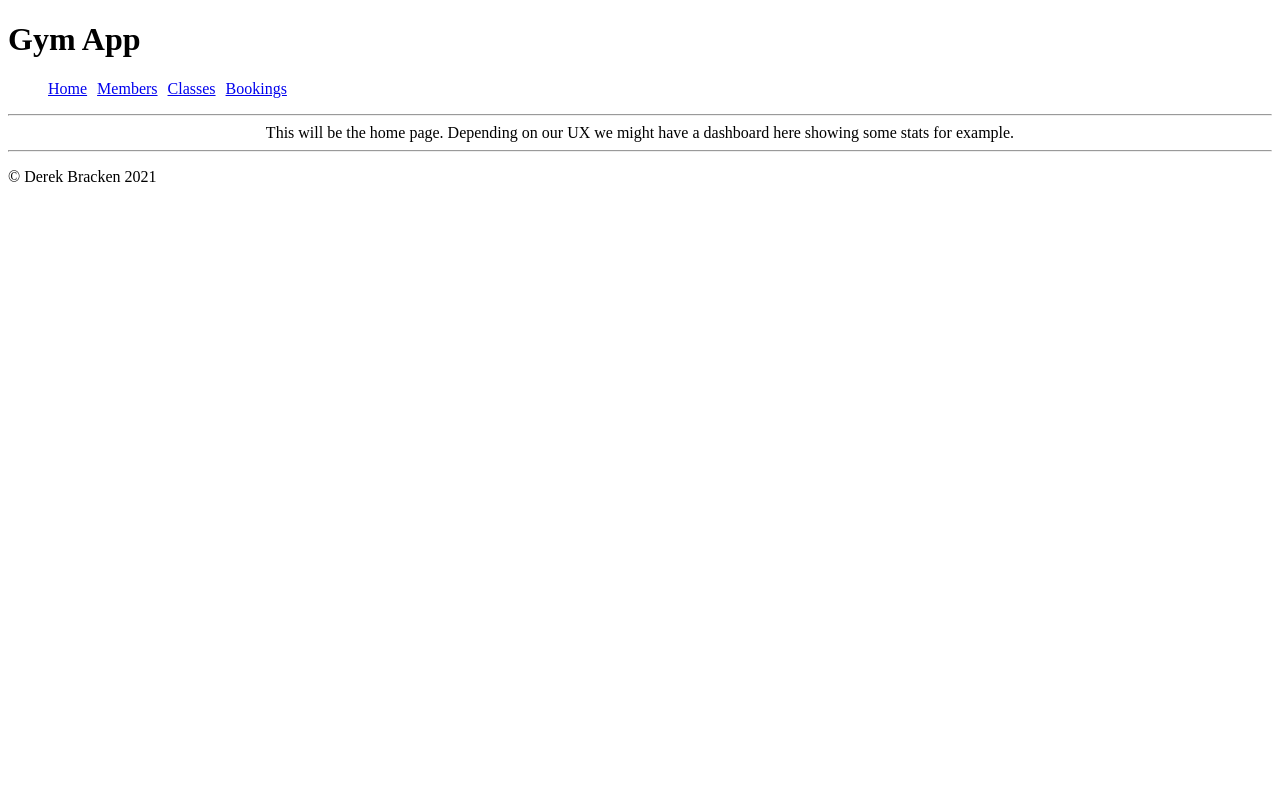
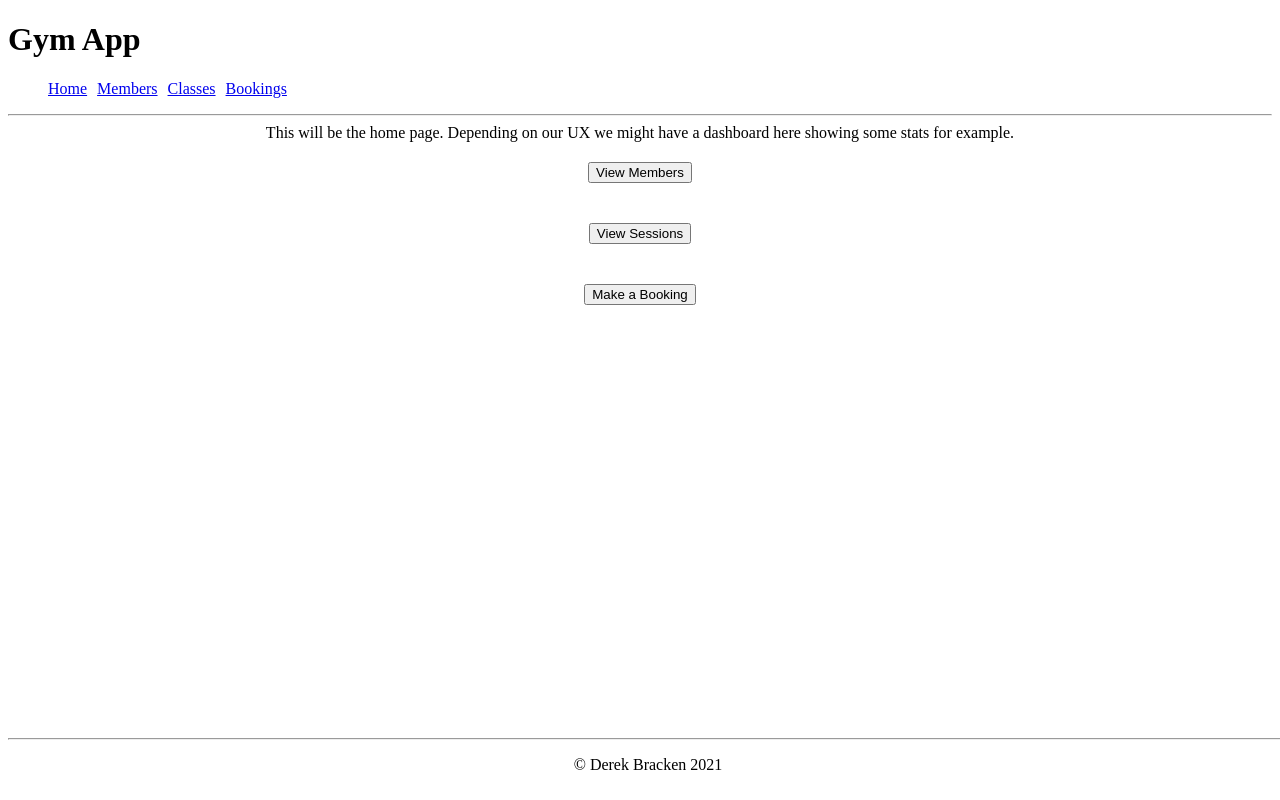
Before and after one commit to DerekBracken/gym_project, a Flask app: page / in a window 1280 px wide. Run offline with Flask 2, Linux system fonts and the light colour scheme.

Commit message:
added style to footer

```diff
--- a/gym_app/static/css/style.css
+++ b/gym_app/static/css/style.css
@@ -43,7 +43,11 @@ form {
     width:600px;
 }
 
-.div-format {
-    border: 1px solid #ccc;
+
+body > footer {
+    text-align: center;
+    position: fixed;
+    bottom: 0;
     width: 100%;
+    height: 70px;
 }
--- a/gym_app/templates/bookings/index.html
+++ b/gym_app/templates/bookings/index.html
@@ -10,10 +10,10 @@
     <a href="/bookings/{{ booking.id}}/edit">{{ booking.id }}</a>
 
     <p>Session id:</p>
-    <a href="/sessions/{{ booking.session.id}}/edit">{{ booking.session.id }}</a>
+    <a href="/sessions/{{ booking.session.id}}/edit">{{ booking.session.name }}</a>
 
     <p>Member id:</p>
-    <a href="/members/{{ booking.member.id}}/edit">{{ booking.member.id }}</a>
+    <a href="/members/{{ booking.member.id}}/edit">{{ booking.member.first_name }}{{ " " }}{{ booking.member.last_name }}</a>
 
 </section>
 
--- a/gym_app/templates/index.html
+++ b/gym_app/templates/index.html
@@ -3,4 +3,17 @@
 
 This will be the home page. Depending on our UX we might have a dashboard here showing some stats for example.
 
+<form action="/members" class="home-button">
+    <input type="submit" value="View Members">
+</form>
+
+<form action="/sessions" class="home-button">
+    <input type="submit" value="View Sessions">
+</form>
+
+<form action="/bookings/new" class="home-button">
+    <input type="submit" value="Make a Booking">
+</form>
+
+
 {% endblock %}
--- a/gym_app/templates/sessions/new.html
+++ b/gym_app/templates/sessions/new.html
@@ -31,7 +31,7 @@
                     <option value="friday">Friday</option>
                     <option value="saturday">Saturday</option>
                     <option value="sunday">Sunday</option>
-                  </select>
+                </select>
             </td>
             <td>
                 <input type="text" id="capacity" name="capacity">
--- a/gym_app/templates/sessions/show.html
+++ b/gym_app/templates/sessions/show.html
@@ -26,7 +26,7 @@
                     {% for member in members %}
                     <option value="{{ member.id }}">{{ member.first_name }}{{ " " }}{{ member.last_name }}</option>
                     {% endfor %}
-                  </select>
+                </select>
             </td>
         </tr>
 
```
